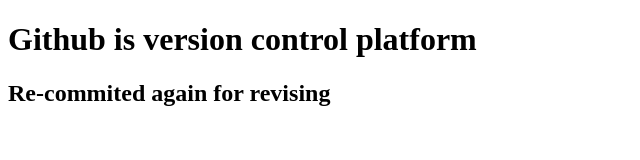
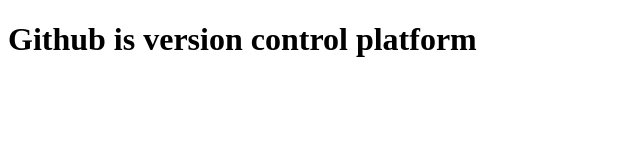
Before and after one commit to Glitchbee/test-git, a plain HTML site: page index.html in a window 1280 px wide. Shown: the whole page, without its empty margins (0-640 px from the left). Drawn offline with Linux system fonts and the light colour scheme.

Commit message:
modified

```diff
--- a/index.html
+++ b/index.html
@@ -7,6 +7,6 @@
 </head>
 <body>
     <h1>Github is version control platform</h1>
-    <h2>Re-commited again for revising</h2>
+
 </body>
 </html>
```
